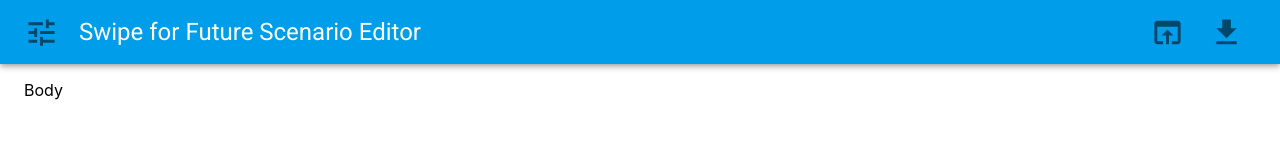
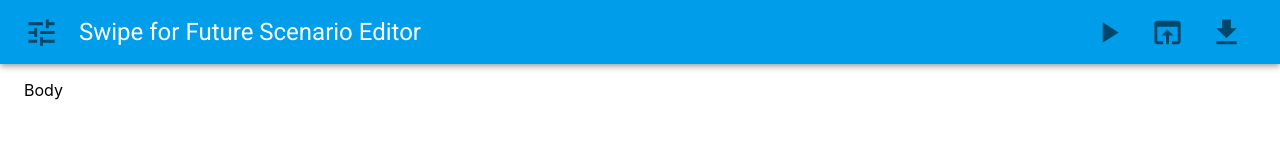
Before and after one commit to Greenheart/swipeforfuture-scenario-editor, a React (Create React App) app: page / in a window 1280 px wide. Shown: the top 160 px of the page. Built offline with nearby package versions, Linux system fonts and the light colour scheme.

Commit message:
feat(header): Add play button for easily testing scenario

```diff
--- a/src/components/Header.tsx
+++ b/src/components/Header.tsx
@@ -8,7 +8,7 @@ import {
     Toolbar,
     useTheme,
 } from '@material-ui/core'
-import { Tune, GetApp, OpenInBrowser } from '@material-ui/icons'
+import { Tune, GetApp, OpenInBrowser, PlayArrow } from '@material-ui/icons'
 
 const Header = () => {
     const theme = useTheme()
@@ -30,6 +30,12 @@ const Header = () => {
                 </Typography>
 
                 <Grid>
+                    <Tooltip title="Play scenario" arrow>
+                        <IconButton aria-label="Play scenario">
+                            <PlayArrow fontSize="large" />
+                        </IconButton>
+                    </Tooltip>
+
                     <Tooltip title="Open scenario" arrow>
                         <IconButton aria-label="Open scenario">
                             <OpenInBrowser fontSize="large" />
```
